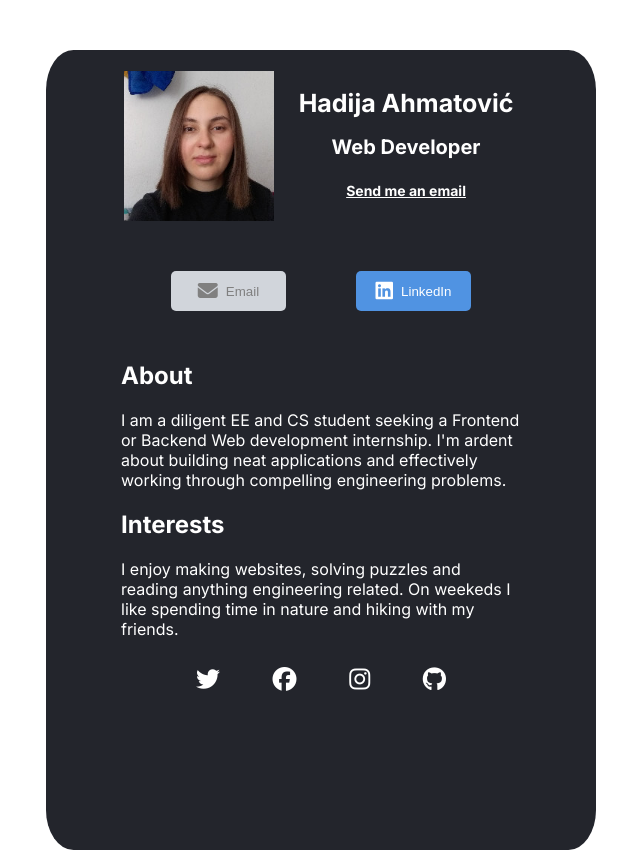
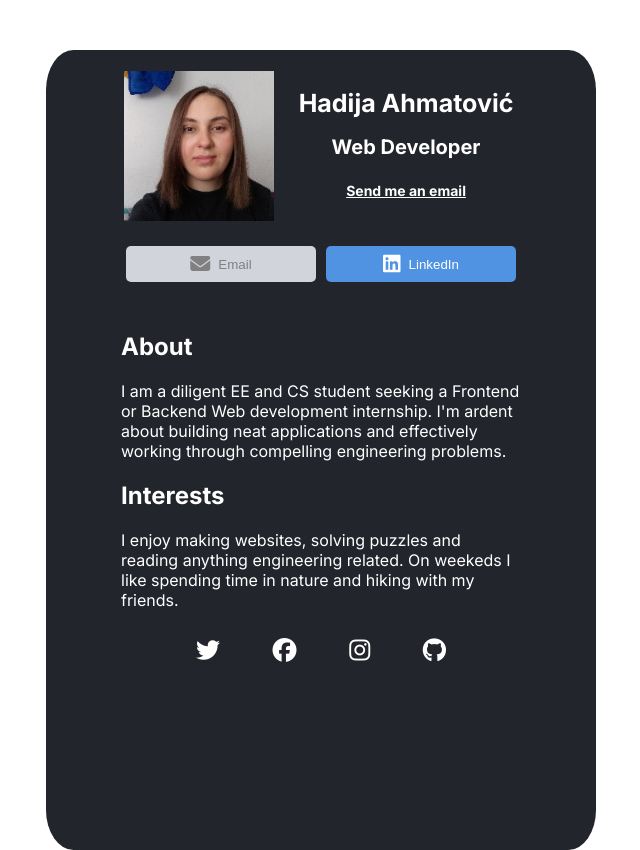
Before and after one commit to hahmatovic1/digital-business-card, a React (Create React App) app: page / in a window 1280 px wide. Shown: the whole page, without its empty margins (319-959 px from the left). Built offline with nearby package versions, Linux system fonts and the light colour scheme.

Commit message:
style: Make buttons wider

```diff
--- a/public/styles.css
+++ b/public/styles.css
@@ -15,7 +15,7 @@ body{
 
 /* header */
 .header{
-    margin: 50px auto;
+    margin: 50px auto 25px;
     padding-top: 21px;
     width: 400px;
     display: flex;
@@ -47,10 +47,10 @@ body{
 }
 
 .btn{
-    margin: 0 35px;
+    margin: 0 5px;
     padding: 10px;
-    width: 115px;
-    height: 40px;
+    width: 190px;
+    height: 36px;
     font-weight: 500;
     border: none;
     border-radius: 5px;
```
